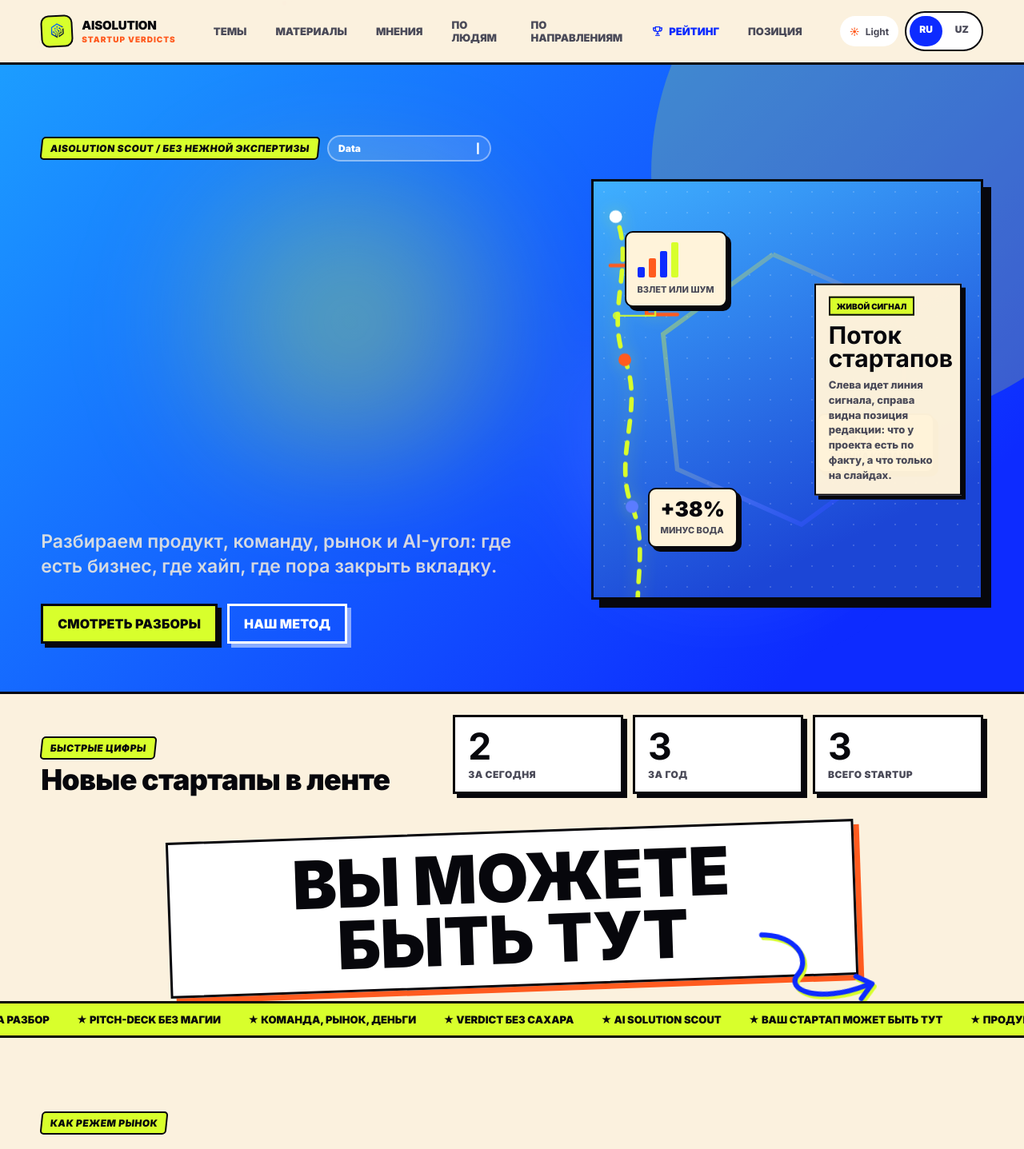
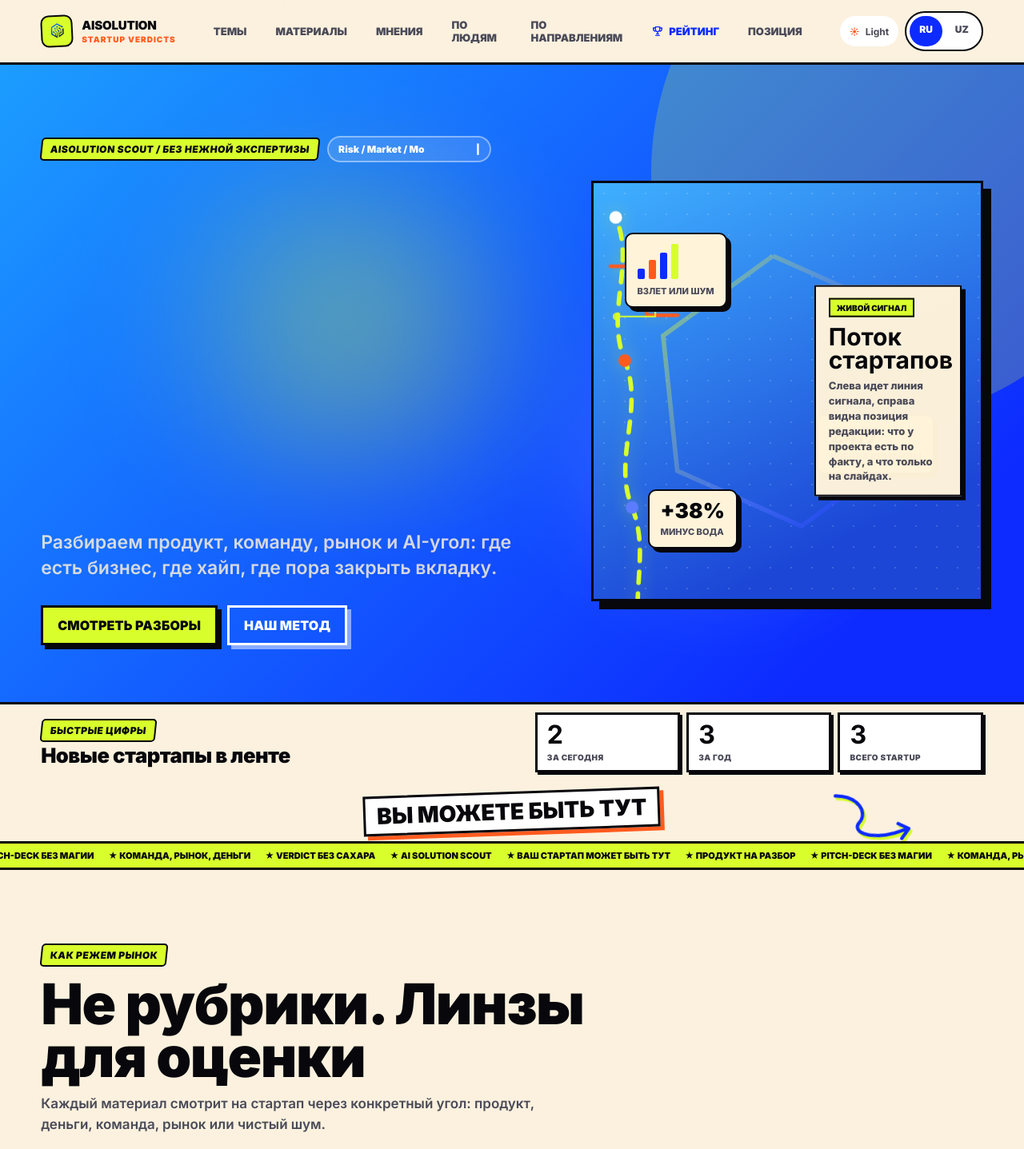
Before and after one commit to abbos-khamidov/blog-aisolution, a Next.js app: page /ru in a window 1280 px wide. Shown: the top 1437 px of the page at 80% size. Built offline with nearby package versions, Linux system fonts and the light colour scheme.

Commit message:
Compress hero stats and ticker

```diff
--- a/app/globals.css
+++ b/app/globals.css
@@ -319,12 +319,12 @@ p {
 .hero {
   position: relative;
   overflow: hidden;
-  min-height: min(84vh, 720px);
+  min-height: 100vh;
   display: grid;
   grid-template-columns: minmax(0, 1.12fr) minmax(320px, 0.88fr);
   gap: clamp(22px, 5vw, 70px);
   align-items: center;
-  padding: clamp(32px, 7vw, 88px) clamp(18px, 4vw, 54px) clamp(22px, 5vw, 60px);
+  padding: clamp(24px, 5vw, 72px) clamp(18px, 4vw, 54px) clamp(20px, 4vw, 46px);
   background: linear-gradient(135deg, var(--brand-sky), var(--brand-blue) 85%);
   color: #fff;
   border-bottom: 3px solid var(--ink);
@@ -651,37 +651,38 @@ p {
 }
 
 .hero-stats {
-  display: grid;
-  grid-template-columns: minmax(0, 0.75fr) minmax(0, 1fr);
-  gap: 18px;
-  align-items: end;
-  padding: 18px clamp(18px, 4vw, 54px) 0;
-  margin: 8px 0 18px;
+  display: flex;
+  align-items: center;
+  justify-content: space-between;
+  gap: 14px;
+  padding: 10px clamp(18px, 4vw, 54px) 0;
+  margin: 0 0 10px;
   background: var(--paper);
 }
 
 .hero-stats-head h2 {
-  margin-top: 8px;
-  font-size: clamp(24px, 2.8vw, 38px);
+  margin-top: 4px;
+  font-size: clamp(18px, 2vw, 26px);
   line-height: 1;
 }
 
 .hero-stats-grid {
   display: grid;
   grid-template-columns: repeat(3, minmax(0, 1fr));
-  gap: 12px;
+  gap: 8px;
+  width: min(100%, 560px);
 }
 
 .hero-stat {
   border: 3px solid var(--line);
   background: var(--surface);
-  box-shadow: 5px 5px 0 0 var(--line);
-  padding: 14px 16px;
+  box-shadow: 3px 3px 0 0 var(--line);
+  padding: 10px 12px;
 }
 
 .hero-stat strong {
   display: block;
-  font-size: clamp(28px, 4vw, 46px);
+  font-size: clamp(20px, 2.8vw, 32px);
   line-height: 0.96;
 }
 
@@ -689,7 +690,7 @@ p {
   display: block;
   margin-top: 6px;
   color: var(--muted);
-  font-size: 12px;
+  font-size: 10px;
   font-weight: 900;
   letter-spacing: 0.04em;
   text-transform: uppercase;
@@ -700,11 +701,11 @@ p {
 .ticker-invite {
   position: relative;
   display: flex;
-  min-height: 132px;
+  min-height: 76px;
   align-items: center;
   justify-content: center;
   overflow: hidden;
-  padding: 28px clamp(18px, 4vw, 54px) 18px;
+  padding: 12px clamp(18px, 4vw, 54px) 10px;
   background: var(--paper);
   color: var(--ink);
 }
@@ -716,11 +717,11 @@ p {
   transform: rotate(-2deg);
   border: 3px solid var(--ink);
   background: var(--surface);
-  box-shadow: 7px 7px 0 0 var(--brand-orange);
-  padding: clamp(12px, 2vw, 18px) clamp(16px, 3vw, 30px);
-  font-size: clamp(34px, 6.5vw, 86px);
+  box-shadow: 5px 5px 0 0 var(--brand-orange);
+  padding: 8px 14px;
+  font-size: clamp(18px, 3vw, 28px);
   font-weight: 950;
-  line-height: 0.92;
+  line-height: 1;
   text-align: center;
   text-transform: uppercase;
   transition: transform 160ms ease, box-shadow 160ms ease, background 160ms ease;
@@ -728,10 +729,10 @@ p {
 
 .ticker-arrow {
   position: absolute;
-  right: clamp(18px, 13vw, 210px);
-  bottom: -8px;
+  right: clamp(18px, 10vw, 160px);
+  bottom: -4px;
   z-index: 2;
-  width: clamp(110px, 16vw, 180px);
+  width: clamp(72px, 10vw, 120px);
   color: var(--brand-blue);
   filter: drop-shadow(3px 3px 0 var(--brand-lime));
   transform: rotate(8deg);
@@ -766,19 +767,19 @@ p {
 .ticker-track {
   display: flex;
   width: max-content;
-  animation: ticker 22s linear infinite;
+  animation: ticker 16s linear infinite;
 }
 
 .ticker-group {
   display: flex;
   flex-shrink: 0;
-  gap: 34px;
-  padding: 12px 0;
-  padding-right: 34px;
+  gap: 18px;
+  padding: 8px 0;
+  padding-right: 18px;
 }
 
 .ticker span {
-  font-size: 13px;
+  font-size: 11px;
   font-weight: 950;
   text-transform: uppercase;
   white-space: nowrap;
@@ -2116,8 +2117,7 @@ p {
   }
 
   .ticker-invite {
-    min-height: 116px;
-    padding-top: 24px;
+    min-height: 72px;
   }
 
   .ticker-arrow {
@@ -2203,10 +2203,10 @@ p {
     box-sizing: border-box;
     width: calc(100vw - 58px);
     max-width: calc(100vw - 58px);
-    box-shadow: 5px 5px 0 0 var(--brand-orange);
-    padding: 10px 12px;
-    font-size: 23px;
-    line-height: 0.98;
+    box-shadow: 4px 4px 0 0 var(--brand-orange);
+    padding: 8px 10px;
+    font-size: 18px;
+    line-height: 1;
     text-wrap: balance;
   }
 
--- a/components/Hero.tsx
+++ b/components/Hero.tsx
@@ -98,22 +98,12 @@ export function Hero({ locale }: { locale: Locale }) {
       }
 
       if (phase === "holding") {
-        phase = "erasing";
-        timeout = window.setTimeout(tick, 180);
-        return;
-      }
-
-      if (phase === "erasing") {
-        charIndex -= 1;
-        setSignalText(phrase.slice(0, Math.max(0, charIndex)));
-        if (charIndex <= 0) {
-          phraseIndex = (phraseIndex + 1) % signalFrames.length;
-          phase = "typing";
-          charIndex = 0;
-          timeout = window.setTimeout(tick, 220);
-          return;
-        }
-        timeout = window.setTimeout(tick, 32);
+        phraseIndex = (phraseIndex + 1) % signalFrames.length;
+        const nextPhrase = signalFrames[phraseIndex];
+        phase = "typing";
+        charIndex = 1;
+        setSignalText(nextPhrase.slice(0, charIndex));
+        timeout = window.setTimeout(tick, 80);
         return;
       }
 
```
